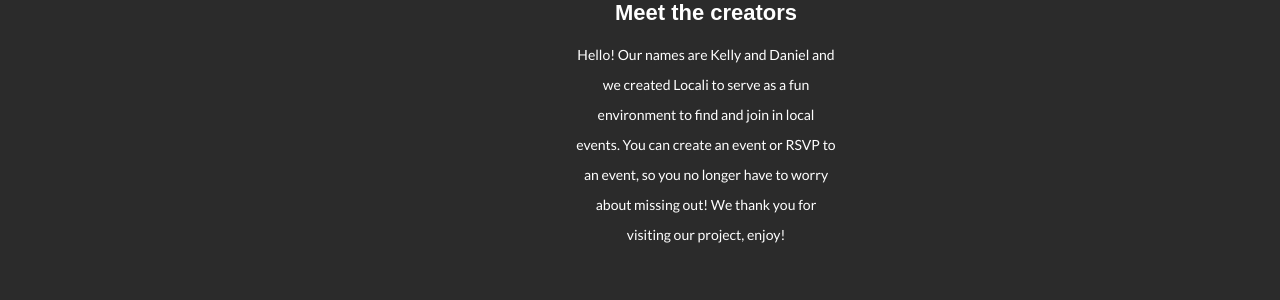
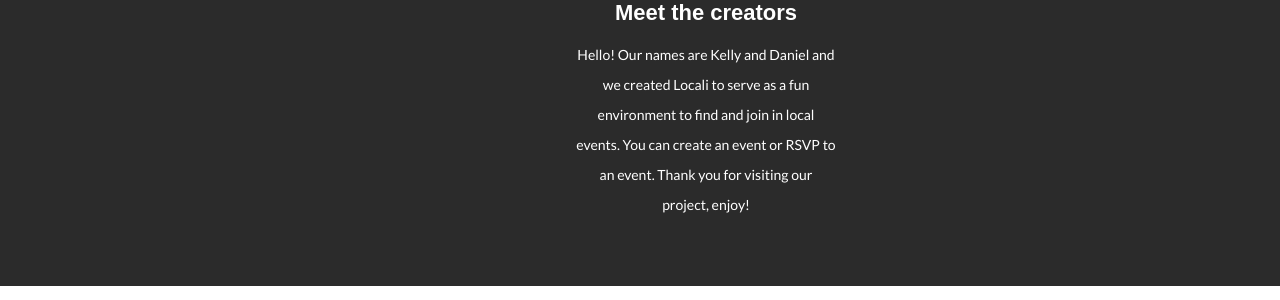
Before and after one commit to danielxurbina/locali-frontend, a React (Create React App) app: page / in a window 1280 px wide. Shown: the part 1060-1360 px from the top of the page. Built offline with nearby package versions, Linux system fonts and the light colour scheme; no server answers.

Commit message:
make buttons universal

```diff
--- a/src/components/About.js
+++ b/src/components/About.js
@@ -13,8 +13,8 @@
             <div className="nine-columns main-col">
                <h2 className="description-title">Meet the creators</h2>
                <p className="description">
-                  Hello! Our names are Kelly and Daniel and we created Locali to serve as a fun environment to find and join in local events. You can create an event or RSVP to an event, so you no longer have to worry about
-                  missing out! We thank you for visiting our project, enjoy!
+                  Hello! Our names are Kelly and Daniel and we created Locali to serve as a fun environment to find and join in local events.
+                  You can create an event or RSVP to an event. Thank you for visiting our project, enjoy!
                </p>
             </div>
          </div>
--- a/src/components/EventDetails.js
+++ b/src/components/EventDetails.js
@@ -1,5 +1,4 @@
 import React from 'react'
-import "./event-details.css";
 const eventsURL = "http://localhost:3000/events";
 
 
--- a/src/components/Header.js
+++ b/src/components/Header.js
@@ -12,7 +12,6 @@
                   <hr/>
                </div>
             </div>
-
             <p className="scrolldown">
                <a className="smoothscroll" href="#about"><i className="icon-down-circle"></i></a>
             </p>
--- a/src/containers/EventCard.js
+++ b/src/containers/EventCard.js
@@ -14,7 +14,7 @@
                 </div>
                 <div className='card-body text-dark'>
                     <h4 className='card-title'>{title}</h4>
-                    <button className="button button-outline-success" onClick={() => history.push(`/details/${id}`)}>Event Details</button>
+                    <button className="ui basic button" onClick={() => history.push(`/details/${id}`)}>Event Details</button>
                 </div>
             </div>
         </div>
--- a/src/containers/UserEventsDisplay.js
+++ b/src/containers/UserEventsDisplay.js
@@ -22,7 +22,7 @@
                         <p className='card-text text-secondary'>Date: {date}</p>
                         <p className='card-text text-secondary'>Located at: {location}</p>
                         <p className='card-text text-secondary'>{description}</p>
-                        <button onClick={() => findEvent(id)}>{props.currentDate < date ? "Remove RSVP" : "Remove Event"}</button>
+                        <button className="ui basic button" onClick={() => findEvent(id)}>{props.currentDate < date ? "Remove RSVP" : "Remove Event"}</button>
                     </div>
                 </div>
             </div>
```
Also changed, not shown: src/components/Search.js (line endings or trailing spaces), src/components/event-details.css (deleted).
